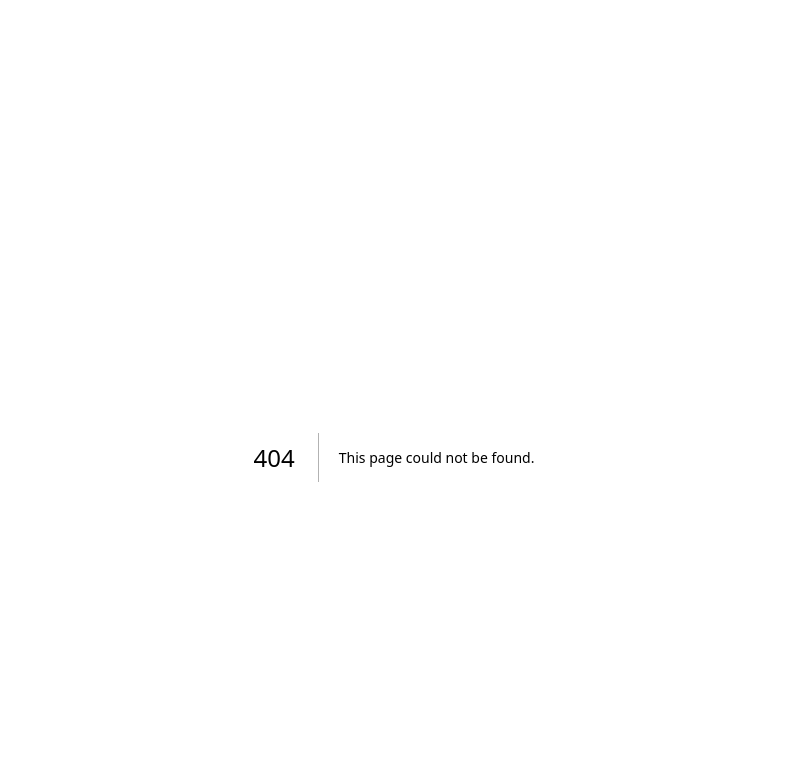
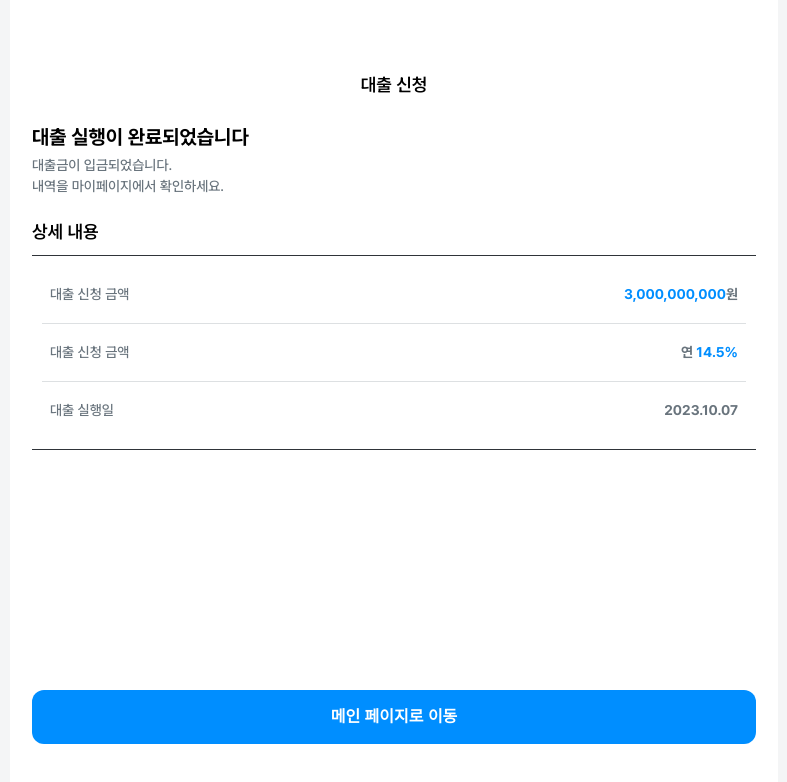
Before and after one commit to mjgwon24/flexrate-front, a Next.js app: page /loan-result in a window 1280 px wide. Before the commit this address had no page. Shown: the top 782 px of the page, without its empty margins (246-1033 px from the left). Built offline with nearby package versions, Linux system fonts and the light colour scheme.

Commit message:
feat: 대출 신청 결과 화면 페이지 작업

```diff
--- /dev/null
+++ b/src/app/loan-result/page.tsx
@@ -0,0 +1,138 @@
+'use client';
+
+import Button from '@/components/Button/Button';
+import Header from '@/components/Header/Header';
+import { loanStatusMap, LoanStatusType } from '@/constants/loan.constant';
+import { useRouter } from 'next/navigation';
+import styled from '@emotion/styled';
+import {
+  Container,
+  Description,
+  Title,
+  Wrapper,
+} from '@/components/loanApplicationFunnel/LoanApplicationFunnel.style';
+import { typoStyleMap } from '@/styles/typos';
+import { semanticColor } from '@/styles/colors';
+
+interface LoanResultProps {
+  loanStatus: LoanStatusType;
+}
+
+const LoanResult = ({ loanStatus }: LoanResultProps) => {
+  const router = useRouter();
+  loanStatus = 'EXECUTED';
+  const { title, description } = loanStatusMap[loanStatus];
+
+  const handleBack = () => {
+    router.push('/');
+  };
+
+  return (
+    <Wrapper>
+      <Header type="대출 신청" />
+      <Container>
+        <TitleContainer>
+          <Title>{title}</Title>
+          {description.split('\n').map((line: string, idx: number) => (
+            <Description key={idx}>
+              {line}
+              <br />
+            </Description>
+          ))}
+        </TitleContainer>
+        {loanStatus === 'EXECUTED' && (
+          <MainContainer>
+            <SubTitle>상세 내용</SubTitle>
+            <TableContainer>
+              <TableItem>
+                <TableItemKey>대출 신청 금액</TableItemKey>
+                <TableItemValue>
+                  <TableItemValue $isStrong={true}>3,000,000,000</TableItemValue>원
+                </TableItemValue>
+              </TableItem>
+              <TableItem>
+                <TableItemKey>대출 신청 금액</TableItemKey>
+                <TableItemValue>
+                  연 <TableItemValue $isStrong={true}>14.5%</TableItemValue>
+                </TableItemValue>
+              </TableItem>
+              <TableItem>
+                <TableItemKey>대출 실행일</TableItemKey>
+                <TableItemValue>2023.10.07</TableItemValue>
+              </TableItem>
+            </TableContainer>
+          </MainContainer>
+        )}
+        <BtnContainer>
+          <Button text="메인 페이지로 이동" onClick={handleBack} />
+        </BtnContainer>
+      </Container>
+    </Wrapper>
+  );
+};
+
+export default LoanResult;
+
+export const TitleContainer = styled.div`
+  margin: 0 auto;
+  width: 100%;
+  display: flex;
+  flex-direction: column;
+  justify-content: flex-start;
+  padding: 11px 0px 0px 11px;
+`;
+
+const MainContainer = styled.div`
+  position: relative;
+  margin: 0 auto;
+  width: 100%;
+  display: flex;
+  flex-direction: column;
+  justify-content: flex-start;
+  padding: 11px 11px 80px 11px;
+  margin-bottom: 40px;
+`;
+
+const SubTitle = styled.div`
+  margin-top: 12px;
+  ${typoStyleMap['title3']};
+  color: ${semanticColor.text.normal.primary};
+`;
+
+const TableContainer = styled.div`
+  margin-top: 12px;
+  padding: 10px;
+  height: fit-content;
+  border-top: 1px solid ${semanticColor.border.active.default};
+  border-bottom: 1px solid ${semanticColor.border.active.default};
+`;
+
+const TableItem = styled.span`
+  padding: 18px 8px;
+  display: flex;
+  flex-direction: row;
+  justify-content: space-between;
+  border-bottom: 1px solid ${semanticColor.border.inactive.default};
+
+  &:last-child {
+    border: none;
+  }
+`;
+
+const TableItemKey = styled.span`
+  ${typoStyleMap['body2_m']};
+  color: ${semanticColor.text.normal.sub2};
+`;
+
+const TableItemValue = styled.span<{ $isStrong?: boolean }>`
+  ${typoStyleMap['body2_b']};
+  color: ${({ $isStrong }) =>
+    $isStrong ? semanticColor.text.normal.accent : semanticColor.text.normal.sub2};
+`;
+
+const BtnContainer = styled.div`
+  width: calc(100% - 44px);
+  position: absolute;
+  bottom: 0;
+  margin-bottom: 50px;
+`;
```
